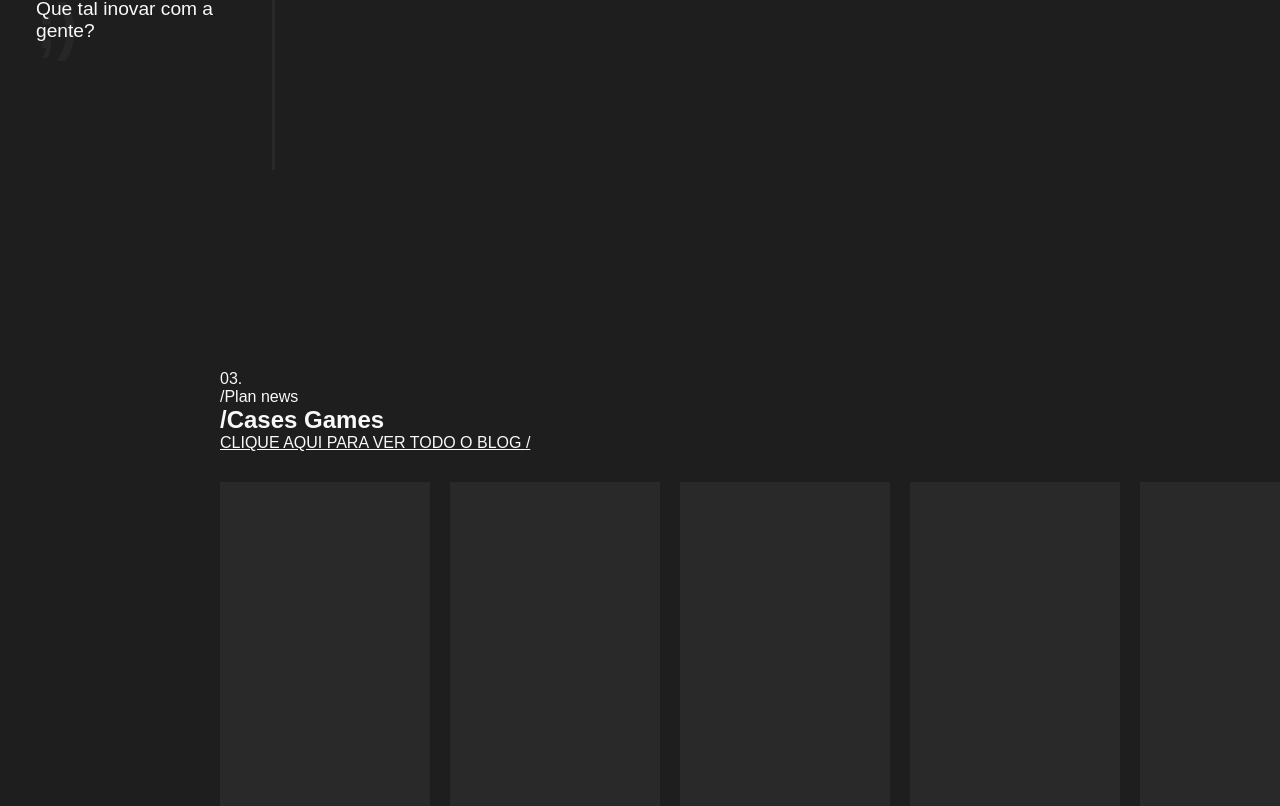
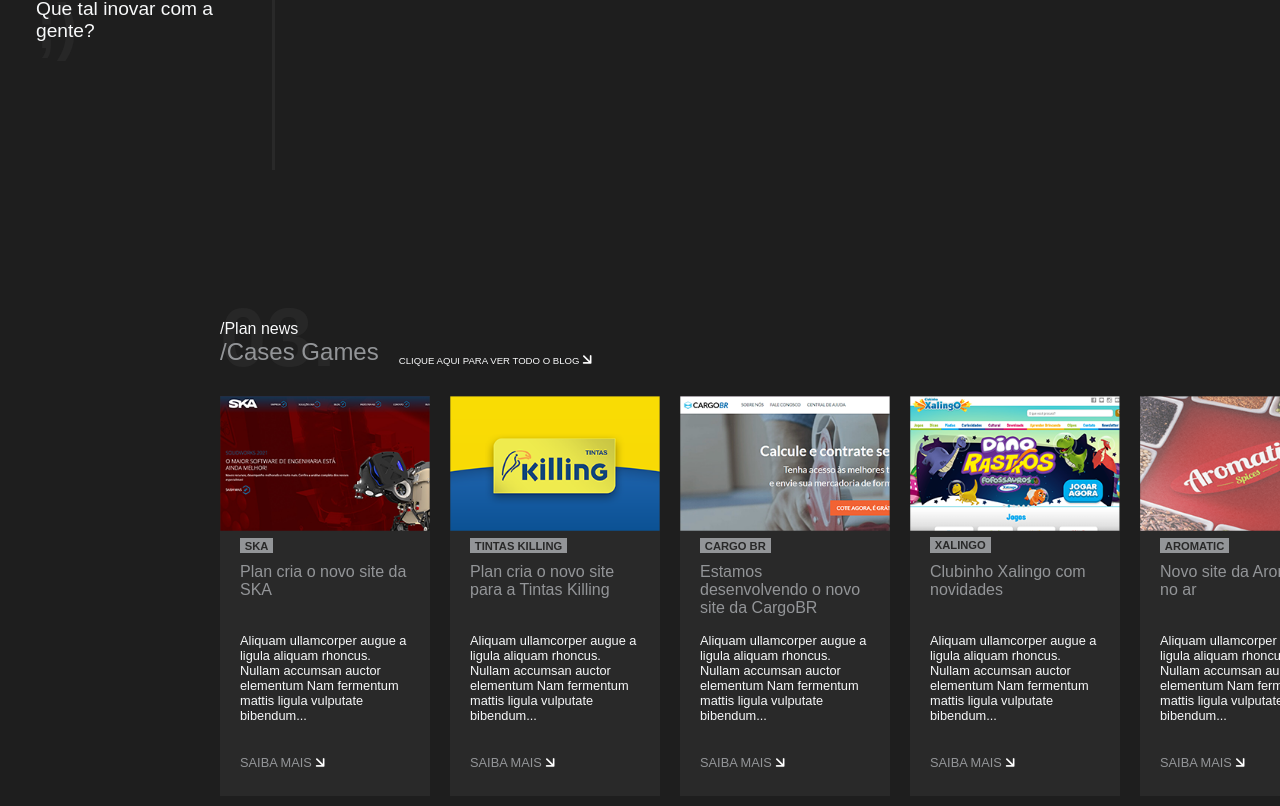
Before and after one commit to PatrickTav/plan-marketing, a React (Vite) app: page / in a window 1280 px wide. Shown: the part 630-1436 px from the top of the page. Built offline with nearby package versions, Linux system fonts and the light colour scheme.

Commit message:
main: criando componente card para a page news

```diff
--- a/src/components/Card/index.jsx
+++ b/src/components/Card/index.jsx
@@ -1,19 +1,19 @@
+import { Cards } from './style'
+import { Link } from 'react-router-dom'
+import Arrow from "../../assets/Arrow.png"
 
-
-import { Cards } from './style'
-
-const Card = ({img,span, h2, p}) => {
+const Card = ({ img, span, h2, p }) => {
   return (
     <Cards>
-     <div className="image">
-            <img src={img} alt="" />
-          </div>
-          <span>{span}</span>
-          <h2>{h2}</h2>
-          <p>
-            {p}
-          </p>
-          <Link to="/">SAIBA MAIS</Link>
+      <div className="image">
+        <img src={img} alt="image-card.png" />
+      </div>
+      <div className='text_content'>
+        <span>{span}</span>
+        <h2>{h2}</h2>
+        <p>{p}</p>
+        <Link to="/">SAIBA MAIS <img src={Arrow} alt="Arrow.png" /></Link>
+      </div>
     </Cards>
   )
 }
--- a/src/components/Card/style.js
+++ b/src/components/Card/style.js
@@ -1,7 +1,53 @@
-import styled from "styled-components";
+import styled from 'styled-components'
 
 export const Cards = styled.div`
-   height: 400px;
-      background-color: ${props=>props.theme.colors.colorCard};
-      width: 210px;
+  height: 400px;
+  background-color: ${(props) => props.theme.colors.colorCard};
+  width: 210px;
+  transition: all .5s;
+   cursor: pointer;
+
+   :hover{
+   background-color: ${(props) => props.theme.colors.primary};
+  }
+
+  & {
+    .image img {
+      width: 100%;
+    }
+
+    .text_content {
+      padding: 0 20px;
+    }
+    span {
+      color: ${(props) => props.theme.colors.colorCard};
+      background-color: ${(props) => props.theme.colors.bgCard};
+      padding: 0.1rem 0.3rem;
+      font-size: 0.7rem;
+      font-weight: 600;
+      height: 30px;
+    }
+    h2,
+    a {
+      color: ${(props) => props.theme.colors.fontSecondary};
+    }
+    h2 {
+      font-size: 1rem;
+      font-weight: 300;
+      height: 70px;
+    }
+    h2,
+    p {
+      padding-top: 10px;
+    }
+    p {
+      height: 130px;
+    }
+    p,
+    a {
+      text-decoration: none;
+      font-size: 0.8rem;
+    }
+
+  }
 `
--- a/src/pages/News/index.jsx
+++ b/src/pages/News/index.jsx
@@ -1,4 +1,3 @@
-
 import { Link } from 'react-router-dom'
 import { Container_section } from './style'
 
@@ -7,30 +6,57 @@
 import L13 from '../../assets/Layer 19.png'
 import L14 from '../../assets/Layer 10.png'
 import L15 from '../../assets/Layer 13.png'
-import { Cards } from '../../components/Card/style'
+import Arrow from '../../assets/Arrow.png'
 
-
+import { Card } from '../../components/'
 
 const News = () => {
   return (
     <Container_section>
       <div className="section_content">
-        <span>03.</span>
+        <span className='back'>03.</span>
         <p>/Plan news</p>
-        <h2>/Cases Games</h2>
-        <Link to="">
-          <p>
-            CLIQUE AQUI PARA VER TODO O BLOG <span>/</span>{' '}
-          </p>
-        </Link>
+        <div className='title'>
+          <h2>/Cases Games</h2>
+          <Link to="">
+            <p>
+              CLIQUE AQUI PARA VER TODO O BLOG <img src={Arrow} alt="arrow.png" />{' '}
+            </p>
+          </Link>
+        </div>
       </div>
 
       <div className="container_cards">
-        <Cards/>
-        <Cards/>
-        <Cards/>
-        <Cards/>
-        <Cards/>
+        <Card
+          img={L11}
+          span="SKA"
+          h2="Plan cria o novo site da SKA"
+          p="Aliquam ullamcorper augue a ligula aliquam rhoncus. Nullam accumsan auctor elementum Nam fermentum mattis ligula vulputate bibendum..."
+        />
+        <Card
+          img={L12}
+          span="TINTAS KILLING"
+          h2="Plan cria o novo site para a Tintas Killing"
+          p="Aliquam ullamcorper augue a ligula aliquam rhoncus. Nullam accumsan auctor elementum Nam fermentum mattis ligula vulputate bibendum..."
+        />
+        <Card
+          img={L13}
+          span="CARGO BR"
+          h2="Estamos desenvolvendo o novo site da CargoBR"
+          p="Aliquam ullamcorper augue a ligula aliquam rhoncus. Nullam accumsan auctor elementum Nam fermentum mattis ligula vulputate bibendum..."
+        />
+        <Card
+          img={L14}
+          span="XALINGO"
+          h2="Clubinho Xalingo com novidades"
+          p="Aliquam ullamcorper augue a ligula aliquam rhoncus. Nullam accumsan auctor elementum Nam fermentum mattis ligula vulputate bibendum..."
+        />
+        <Card
+          img={L15}
+          span="AROMATIC"
+          h2="Novo site da Aromatic no ar"
+          p="Aliquam ullamcorper augue a ligula aliquam rhoncus. Nullam accumsan auctor elementum Nam fermentum mattis ligula vulputate bibendum..."
+        />
       </div>
     </Container_section>
   )
--- a/src/pages/News/style.js
+++ b/src/pages/News/style.js
@@ -1,34 +1,49 @@
 import styled from 'styled-components'
 
 export const Container_section = styled.div`
-  margin-top: 200px;
+  margin-top: 150px;
   display: flex;
   flex-direction: column;
   flex-wrap: nowrap;
   gap: 30px;
+  position: relative;
 
   & {
+    .title{
+      display: flex;
+      align-items: flex-end;
+      gap: 20px;
+    }
+    .title a{
+      align-self: flex-end;
+    }
     .container_cards {
       display: grid;
       grid-template-columns: repeat(5, 200px);
       gap: 30px;
     }
-    .container_cards .card{
-      height: 400px;
-      background-color: ${props=>props.theme.colors.colorCard};
-      width: 210px;
+    .back{
+      position: absolute;
+      font-weight: 700;
+      font-size: 5.2rem;
+      color: #272727;
+      top: -30px;
+      z-index: -1;
     }
 
-    .card img{
-      width: 100%;
-     }
+    .section_content h2 {
+      font-weight: 400;
+    }
+    .section_content a{
+      font-size: .6rem;
+    }
+    .section_content h2 , a{
+      color: ${(props) => props.theme.colors.fontSecondary};
+      text-decoration: none;
+    }
+    .section_content a{
+      display: inline-block;
+    }
 
-     .card  span{
-      color:${props=>props.theme.colors.colorCard};
-      background-color:${props=>props.theme.colors.bgCard} ;
-      padding:.1rem .3rem;
-      font-size: .7rem;
-      font-weight: 600;
-     }
   }
 `
```
Also changed, not shown: src/assets/Arrow.png (added), src/assets/Shape 4.png (deleted).
